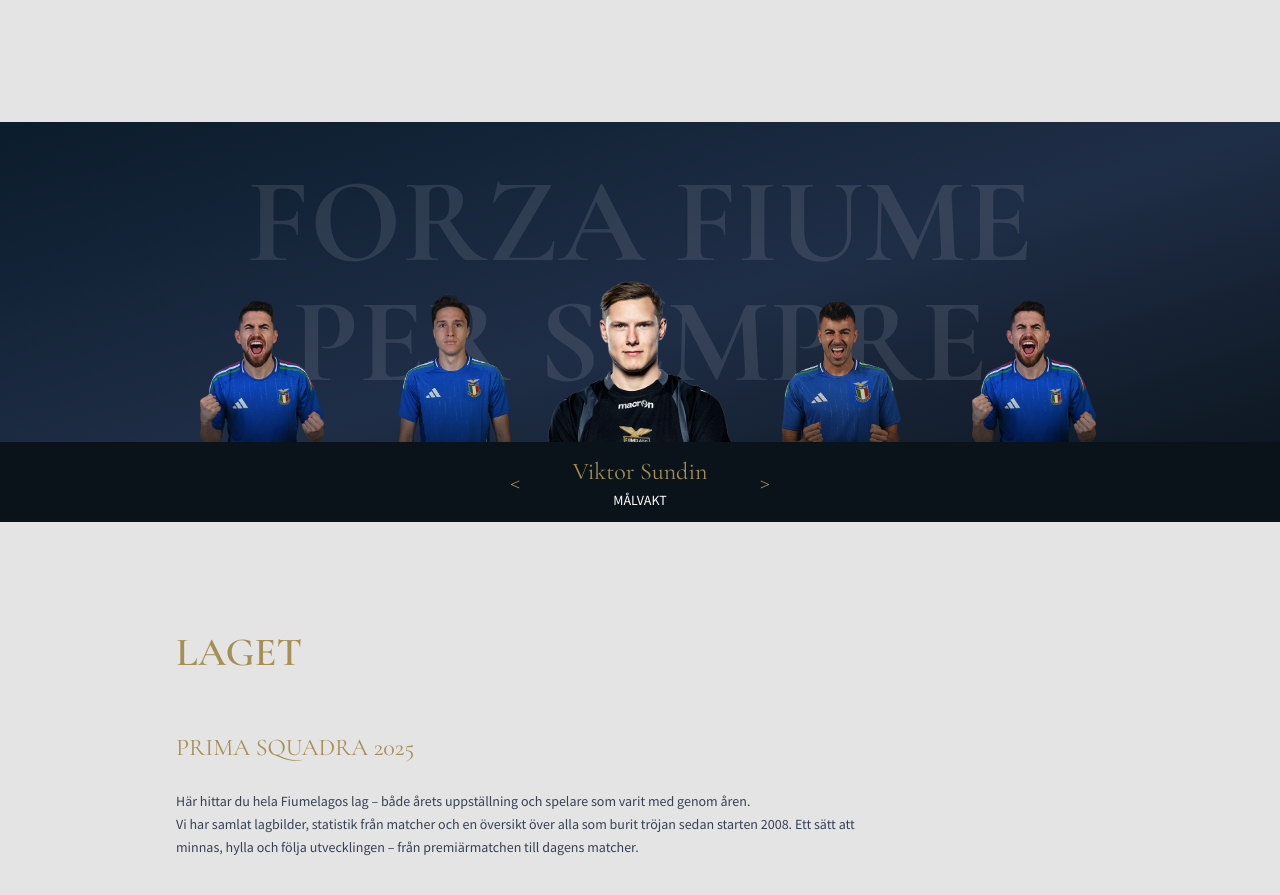
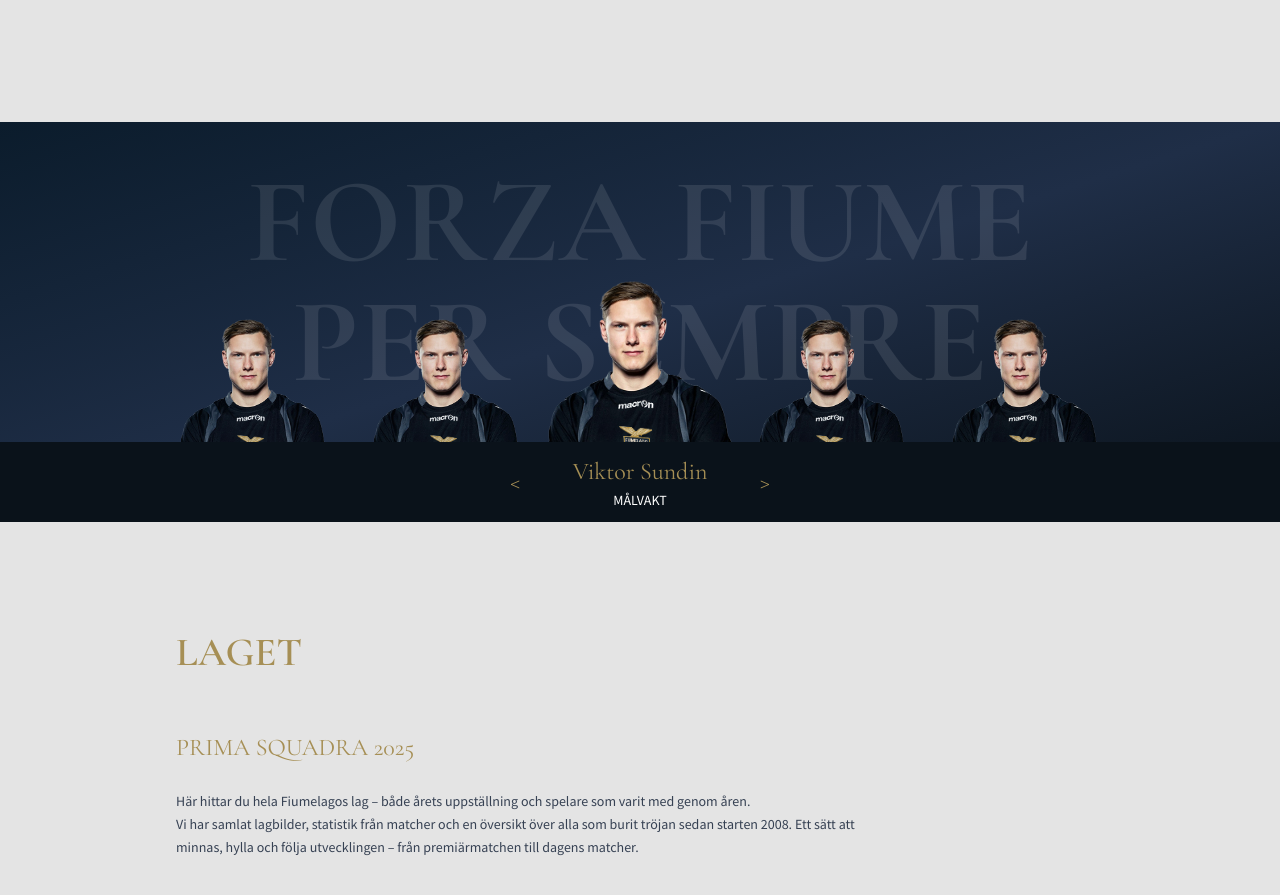
Before and after one commit to GunborgsCookies/Slutprojekt, a website: page index.html in a window 1280 px wide. Shown: the part 2384-3279 px from the top of the page. Drawn offline with nearby package versions, Linux system fonts and the light colour scheme; no server answers; some icons are missing; a web font is replaced by a local one.

Commit message:
Update index.html

```diff
--- a/index.html
+++ b/index.html
@@ -500,34 +500,34 @@
       <img src="./assets/play1.png" alt="Porträtt av Patrik Kenney, försvarare" class="player-img h-[350px] object-bottom object-contain scale-100 opacity-90 transition-transform transition-opacity duration-300 origin-bottom" data-player="Patrik Kenney" data-position="Försvarare" />
     </div>
     <div class="swiper-slide flex justify-center items-end h-full">
-      <img src="./assets/play2.png" alt="Porträtt av Jesper Kenney, försvarare" class="player-img h-[350px] object-bottom object-contain scale-100 opacity-90 transition-transform transition-opacity duration-300 origin-bottom" data-player="Jesper Kenney" data-position="Försvarare" />
+      <img src="./assets/play11.png" alt="Porträtt av Jesper Kenney, försvarare" class="player-img h-[350px] object-bottom object-contain scale-100 opacity-90 transition-transform transition-opacity duration-300 origin-bottom" data-player="Jesper Kenney" data-position="Försvarare" />
     </div>
     <div class="swiper-slide flex justify-center items-end h-full">
-      <img src="./assets/play3.png" alt="Porträtt av Filip Jäätmaa, försvarare" class="player-img h-[350px] object-bottom object-contain scale-100 opacity-90 transition-transform transition-opacity duration-300 origin-bottom" data-player="Filip Jäätmaa" data-position="Försvarare" />
+      <img src="./assets/play11.png" alt="Porträtt av Filip Jäätmaa, försvarare" class="player-img h-[350px] object-bottom object-contain scale-100 opacity-90 transition-transform transition-opacity duration-300 origin-bottom" data-player="Filip Jäätmaa" data-position="Försvarare" />
     </div>
     <div class="swiper-slide flex justify-center items-end h-full">
       <img src="./assets/play11.png" alt="Porträtt av Viktor Sundin, målvakt" class="player-img h-[350px] object-bottom object-contain scale-100 opacity-90 transition-transform transition-opacity duration-300 origin-bottom" data-player="Viktor Sundin" data-position="Målvakt" />
     </div>
     <div class="swiper-slide flex justify-center items-end h-full">
-      <img src="./assets/play4.png" alt="Porträtt av Johan Bartoli, mittfältare" class="player-img h-[350px] object-bottom object-contain scale-100 opacity-90 transition-transform transition-opacity duration-300 origin-bottom" data-player="Johan Bartoli" data-position="Mittfältare" />
+      <img src="./assets/play11.png" alt="Porträtt av Johan Bartoli, mittfältare" class="player-img h-[350px] object-bottom object-contain scale-100 opacity-90 transition-transform transition-opacity duration-300 origin-bottom" data-player="Johan Bartoli" data-position="Mittfältare" />
     </div>
     <div class="swiper-slide flex justify-center items-end h-full">
-      <img src="./assets/play2.png" alt="Porträtt av Joakim Folstad, mittfältare" class="player-img h-[350px] object-bottom object-contain scale-100 opacity-90 transition-transform transition-opacity duration-300 origin-bottom" data-player="Joakim Folstad" data-position="Mittfältare" />
+      <img src="./assets/play11.png" alt="Porträtt av Joakim Folstad, mittfältare" class="player-img h-[350px] object-bottom object-contain scale-100 opacity-90 transition-transform transition-opacity duration-300 origin-bottom" data-player="Joakim Folstad" data-position="Mittfältare" />
     </div>
     <div class="swiper-slide flex justify-center items-end h-full">
-      <img src="./assets/play1.png" alt="Porträtt av Mathias Eidehall, mittfältare" class="player-img h-[350px] object-bottom object-contain scale-100 opacity-90 transition-transform transition-opacity duration-300 origin-bottom" data-player="Mathias Eidehall" data-position="Mittfältare" />
+      <img src="./assets/play11.png" alt="Porträtt av Mathias Eidehall, mittfältare" class="player-img h-[350px] object-bottom object-contain scale-100 opacity-90 transition-transform transition-opacity duration-300 origin-bottom" data-player="Mathias Eidehall" data-position="Mittfältare" />
     </div>
     <div class="swiper-slide flex justify-center items-end h-full">
       <img src="./assets/play11.png" alt="Porträtt av Viktor Sundin, mittfältare" class="player-img h-[350px] object-bottom object-contain scale-100 opacity-90 transition-transform transition-opacity duration-300 origin-bottom" data-player="Viktor Sundin" data-position="Mittfältare" />
     </div>
     <div class="swiper-slide flex justify-center items-end h-full">
-      <img src="./assets/play3.png" alt="Porträtt av Richard Hansson, anfallare" class="player-img h-[350px] object-bottom object-contain scale-100 opacity-90 transition-transform transition-opacity duration-300 origin-bottom" data-player="Richard Hansson" data-position="Anfallare" />
+      <img src="./assets/play11.png" alt="Porträtt av Richard Hansson, anfallare" class="player-img h-[350px] object-bottom object-contain scale-100 opacity-90 transition-transform transition-opacity duration-300 origin-bottom" data-player="Richard Hansson" data-position="Anfallare" />
     </div>
     <div class="swiper-slide flex justify-center items-end h-full">
-      <img src="./assets/play4.png" alt="Porträtt av Viktor Köpcke, anfallare" class="player-img h-[350px] object-bottom object-contain scale-100 opacity-90 transition-transform transition-opacity duration-300 origin-bottom" data-player="Viktor Köpcke" data-position="Anfallare" />
+      <img src="./assets/play11.png" alt="Porträtt av Viktor Köpcke, anfallare" class="player-img h-[350px] object-bottom object-contain scale-100 opacity-90 transition-transform transition-opacity duration-300 origin-bottom" data-player="Viktor Köpcke" data-position="Anfallare" />
     </div>
     <div class="swiper-slide flex justify-center items-end h-full">
-      <img src="./assets/play2.png" alt="Porträtt av Alexander Haanpää, anfallare" class="player-img h-[350px] object-bottom object-contain scale-100 opacity-90 transition-transform transition-opacity duration-300 origin-bottom" data-player="Alexander Haanpää" data-position="Anfallare" />
+      <img src="./assets/play11.png" alt="Porträtt av Alexander Haanpää, anfallare" class="player-img h-[350px] object-bottom object-contain scale-100 opacity-90 transition-transform transition-opacity duration-300 origin-bottom" data-player="Alexander Haanpää" data-position="Anfallare" />
     </div>
   </div>
 </div>
```
